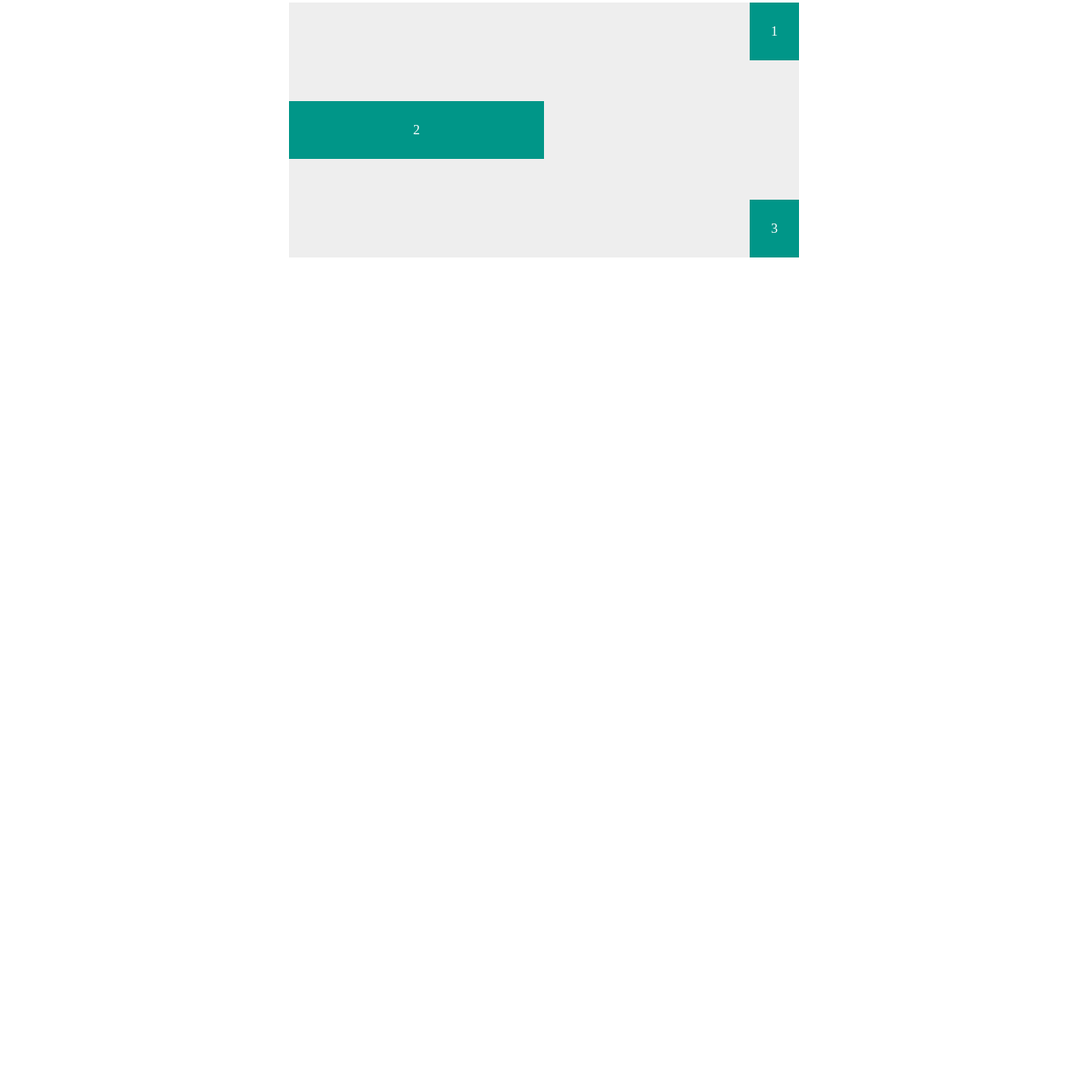
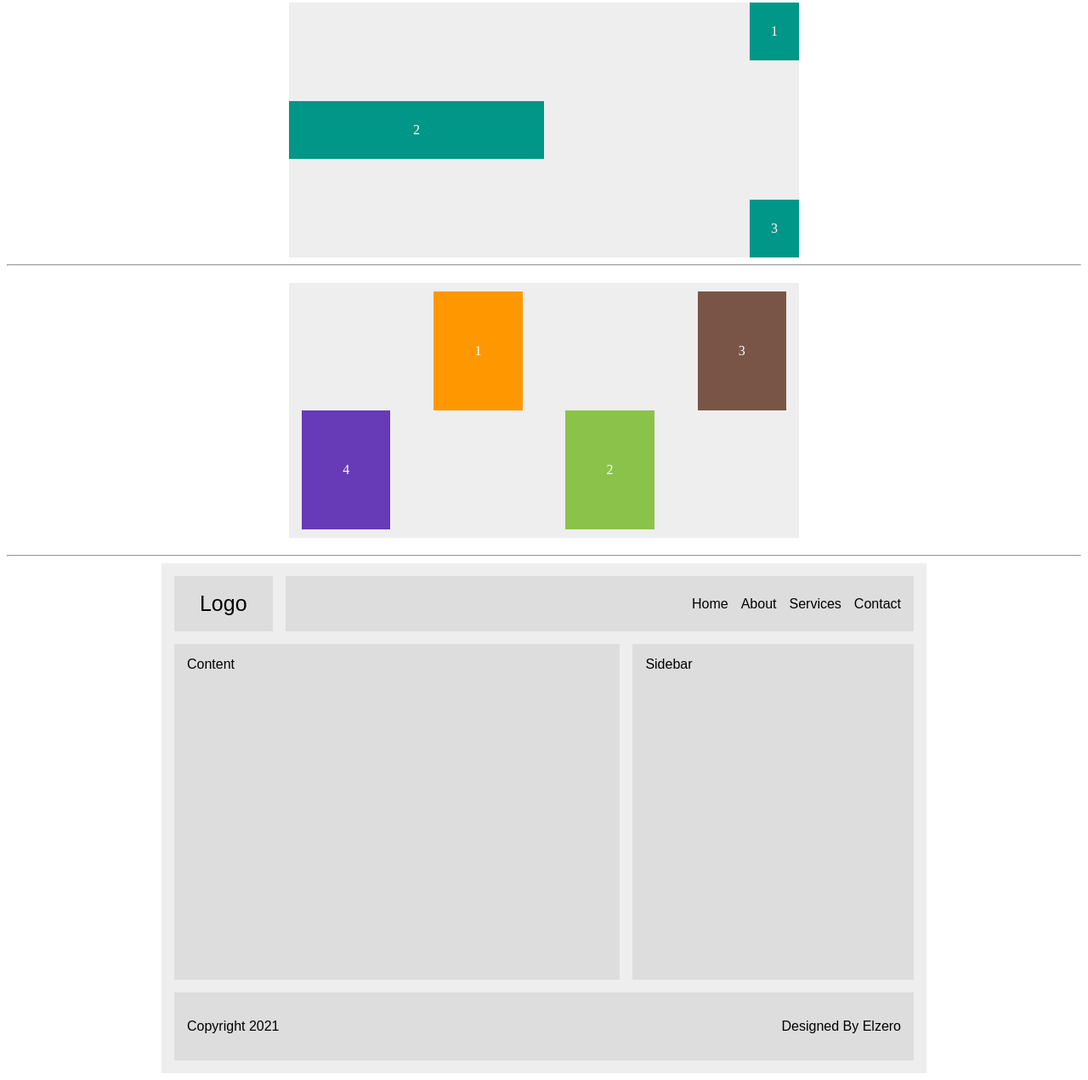
Before and after one commit to ElGariehy/assignments, a plain HTML site: page CSS_course/assign_46-53/index.html in a window 1280 px wide. Shown: the part 759-2030 px from the top of the page at 85% size. Before the commit the page ends 1070 px from the top, so only its background shows below. Drawn offline with Linux system fonts and the light colour scheme.

Commit message:
CSS 08/09 || assign_46-53

```diff
--- a/CSS_course/assign_46-53/css/style.css
+++ b/CSS_course/assign_46-53/css/style.css
@@ -101,3 +101,114 @@
     align-self: flex-start;
     width: 50%;
 }
+
+.five .parent{
+    background-color:#eee;
+    width:600px;
+    height:300px;
+    margin:20px auto;
+    padding:10px;
+    display:flex;
+    justify-content: space-between;
+    flex-direction: row;
+  }
+  .five .parent div{
+    width:18%;
+    background-color:red;
+    display:flex;
+    padding:10px;
+    justify-content:center;
+    align-items:center;
+    color:white;
+    margin:0 5px;
+    height:50%;
+  }
+  .five .parent .one{
+    order:2;
+    background-color:#FF9800;
+  }
+  .five .parent .two{
+    order:3;
+    align-self:flex-end;
+    background-color:#8BC34A;
+  }
+  .five .parent .three{
+    order:4;
+    background-color:#795548;
+  }
+  .five .parent .four{
+    order:1;
+    align-self:flex-end;
+    background-color:#673AB7;
+  }
+  :root{
+    --backColor:#eee;
+    --itemColor:#ddd;
+    --fontColor:#000;
+    --mainPadding:15px;
+    --mainMargin:20px;
+    --mainBorder: 15px solid #eee;
+  }
+
+.page{
+    width: 900px;
+    height: 600px;
+    margin: auto;
+    padding: var(--mainPadding);
+    background-color: var(--backColor);
+    color: var(--fontColor);
+    font-family: Arial, Helvetica, sans-serif;
+  }
+.header{
+  background-color: var(--itemColor);
+  display:flex;
+  justify-content: space-between;
+  border-bottom: var(--mainBorder);
+  height: 80px;
+}
+.header .links{
+  width:85%;
+  list-style-type:none;
+  display:flex;
+  justify-content: flex-end;
+
+}
+.header .links li{
+  display:flex;
+  padding-right: var(--mainPadding);
+  align-items:center;
+  justify-content:center;
+}
+.header .logo{
+  width: 15%;
+  display:flex;
+  font-size:25px;
+  align-items:center;
+  justify-content:center;
+  border-right: var(--mainBorder);
+  padding: var(--mainPadding);
+}
+.main-area{
+  height:410px;
+  background-color: var(--itemColor);
+  display: flex;
+  border-bottom: var(--mainBorder);
+
+}
+.main-area .content{
+  width: 62%;
+  padding: var(--mainPadding);
+  border-right: var(--mainBorder);
+}
+.main-area .sidebar{
+  width: 38%;
+  padding: var(--mainPadding);
+}
+.page .footer {
+  display: flex;
+  background-color: var(--itemColor);
+  padding: var(--mainPadding);
+  justify-content: space-between;
+  align-items: center;
+  height: 80px;
+}
--- a/CSS_course/assign_46-53/index.html
+++ b/CSS_course/assign_46-53/index.html
@@ -1,5 +1,6 @@
 <!DOCTYPE html>
 <html lang="en">
+
 <head>
     <meta charset="UTF-8">
     <meta http-equiv="X-UA-Compatible" content="IE=edge">
@@ -7,6 +8,7 @@
     <title>46-53</title>
     <link rel="stylesheet" href="css/style.css">
 </head>
+
 <body>
     <div class="one">
         <div>Elzero</div>
@@ -20,7 +22,7 @@
             <div>4</div>
             <div>5</div>
             <div>6</div>
-          </div>
+        </div>
     </div><!-- two -->
     <hr>
     <div class="three">
@@ -31,7 +33,8 @@
             <div class="four">4</div>
             <div class="five">5</div>
             <div class="six">6</div>
-          </div><!--three-->
+        </div>
+        <!--three-->
     </div>
     <hr>
     <div class="four">
@@ -39,8 +42,43 @@
             <div class="one">1</div>
             <div class="two">2</div>
             <div class="three">3</div>
-          </div>
-          </div><!--four-->
+        </div>
+    </div><!--four-->
     </div>
+    <hr>
+    <div class="five">
+        <div class="parent">
+            <div class="one">1</div>
+            <div class="two">2</div>
+            <div class="three">3</div>
+            <div class="four">4</div>
+        </div>
+    </div><!--five-->
+
+    <hr>
+
+    <div class="page">
+        <div class="header">
+            <div class="logo">Logo</div>
+            <ul class="links">
+                <li>Home</li>
+                <li>About</li>
+                <li>Services</li>
+                <li>Contact</li>
+            </ul>
+        </div><!--header-->
+
+        <div class="main-area">
+            <div class="content">Content</div>
+            <div class="sidebar">Sidebar</div>
+        </div><!--main-area-->
+
+        <div class="footer">
+            <div class="copyright">Copyright 2021</div>
+            <div class="design">Designed By Elzero</div>
+        </div><!--footer-->
+
+    </div><!--page-->
 </body>
+
 </html>
```
